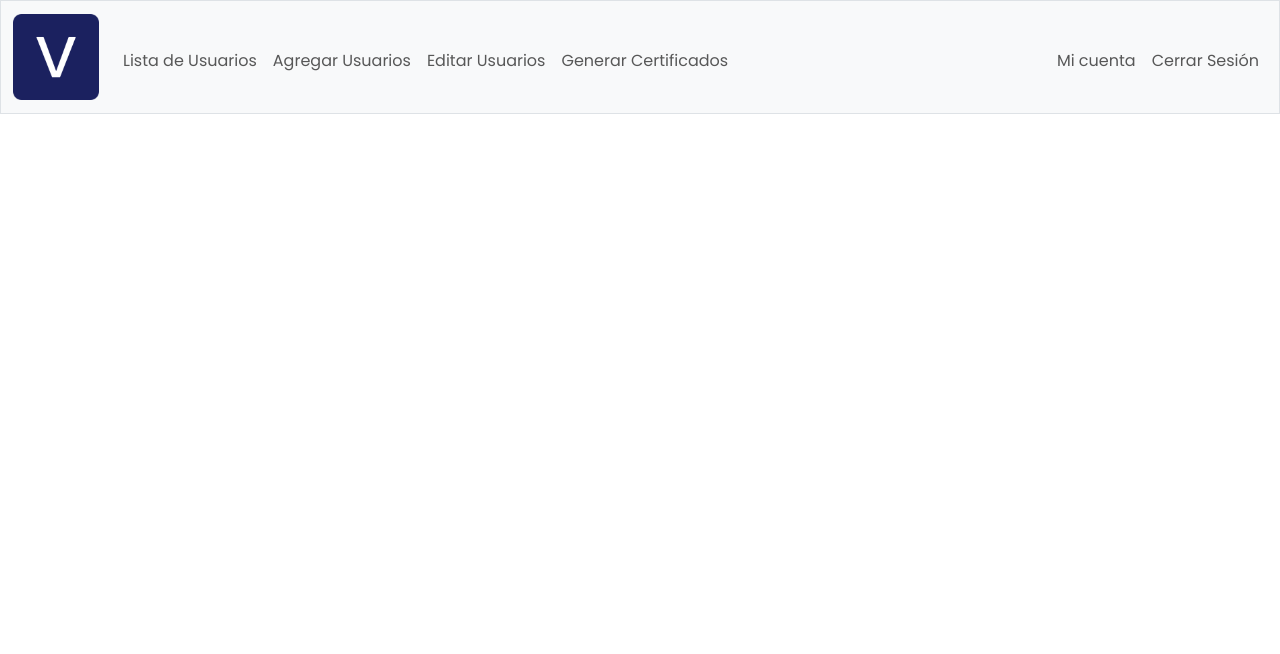
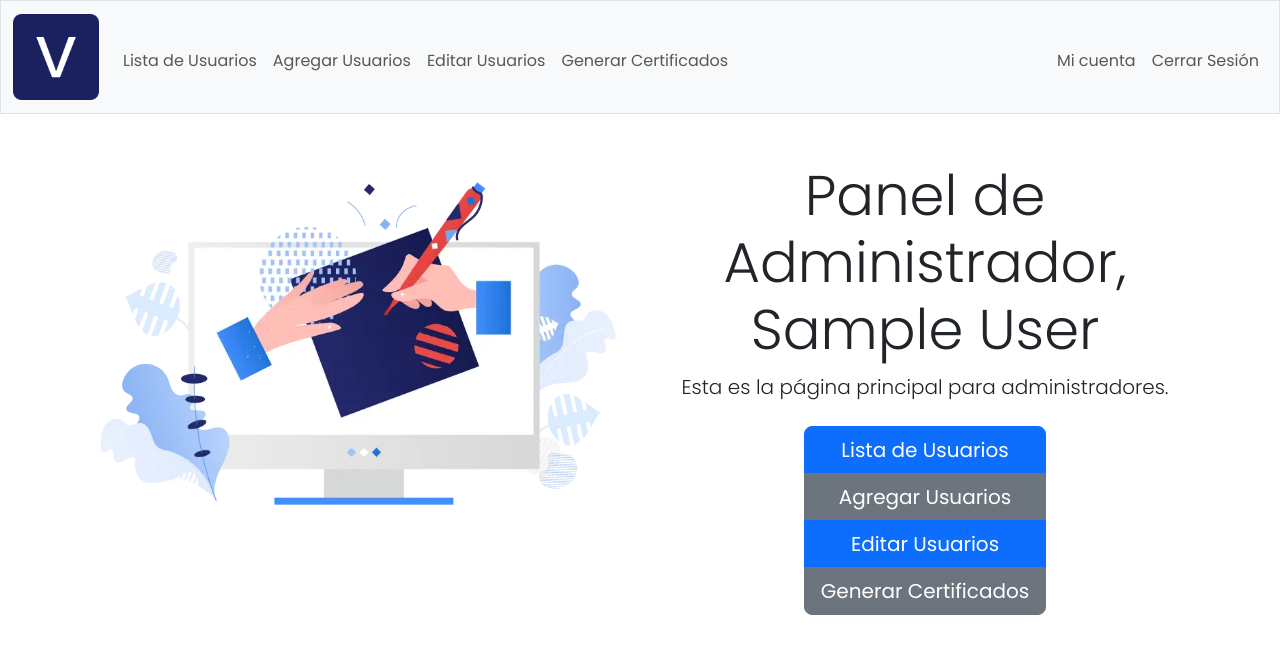
Before and after one commit to Luudeus/alev, a Flask app: page / in a window 1280 px wide. Shown: the top 654 px of the page. Run offline with Flask 3, Linux system fonts and the light colour scheme; the visitor is signed in with stand-in values (Sample User, id 1); some libraries are stand-ins or nearby versions.

Commit message:
Change index design

```diff
--- a/app.py
+++ b/app.py
@@ -206,6 +206,9 @@ def login():
 
         # Remember which user has logged in
         session["user_id"] = rows[0]["RUT"]
+
+        # Remember name of the user
+        session["username"] = rows[0]["nombre"]
 
         # Remember permission type of the user
         session["permission_type"] = rows[0]["permisos"]
--- a/templates/index.html
+++ b/templates/index.html
@@ -1,9 +1,47 @@
 {% extends "layout.html" %}
 
 {% block title %}
-    Junta de Vecinos
+    Página Principal
 {% endblock %}
 
 {% block main %}
-
+    <div class="container">
+        <div class="row">
+            <div class="col-md-6 text-center">
+                <img src="/static/main_logo.webp" alt="Logo" class="img-fluid">
+            </div>
+            <div class="col-md-6">
+                <div class="text-center">
+                    <h1 class="display-4">
+                        {% if session["permission_type"] == "normal" %}
+                            ¡Bienvenido, {{ session["username"] }}!
+                        {% elif session["permission_type"] == "admin" %}
+                            Panel de Administrador, {{ session["username"] }}
+                        {% endif %}
+                    </h1>
+                    <p class="lead">
+                        {% if session["permission_type"] == "normal" %}
+                            Esta es la página principal para vecinos.
+                        {% elif session["permission_type"] == "admin" %}
+                            Esta es la página principal para administradores.
+                        {% endif %}
+                    </p>
+                </div>
+                <div class="mt-4">
+                    <div class="btn-group-vertical">
+                        {% if session["permission_type"] == "normal" %}
+                            <a href="/certificado" class="btn btn-primary btn-lg">Obtener Certificado de Residencia</a>
+                            <a href="/cuenta" class="btn btn-secondary btn-lg">Ir a Mi Cuenta</a>
+                            <a href="/logout" class="btn btn-danger btn-lg">Cerrar Sesión</a>
+                        {% elif session["permission_type"] == "admin" %}
+                            <a href="/lista-de-usuarios" class="btn btn-primary btn-lg">Lista de Usuarios</a>
+                            <a href="/agregar-usuarios" class="btn btn-secondary btn-lg">Agregar Usuarios</a>
+                            <a href="/editar-usuarios" class="btn btn-primary btn-lg">Editar Usuarios</a>
+                            <a href="/generar-certificados" class="btn btn-secondary btn-lg">Generar Certificados</a>
+                        {% endif %}
+                    </div>
+                </div>
+            </div>
+        </div>
+    </div>
 {% endblock %}
```
